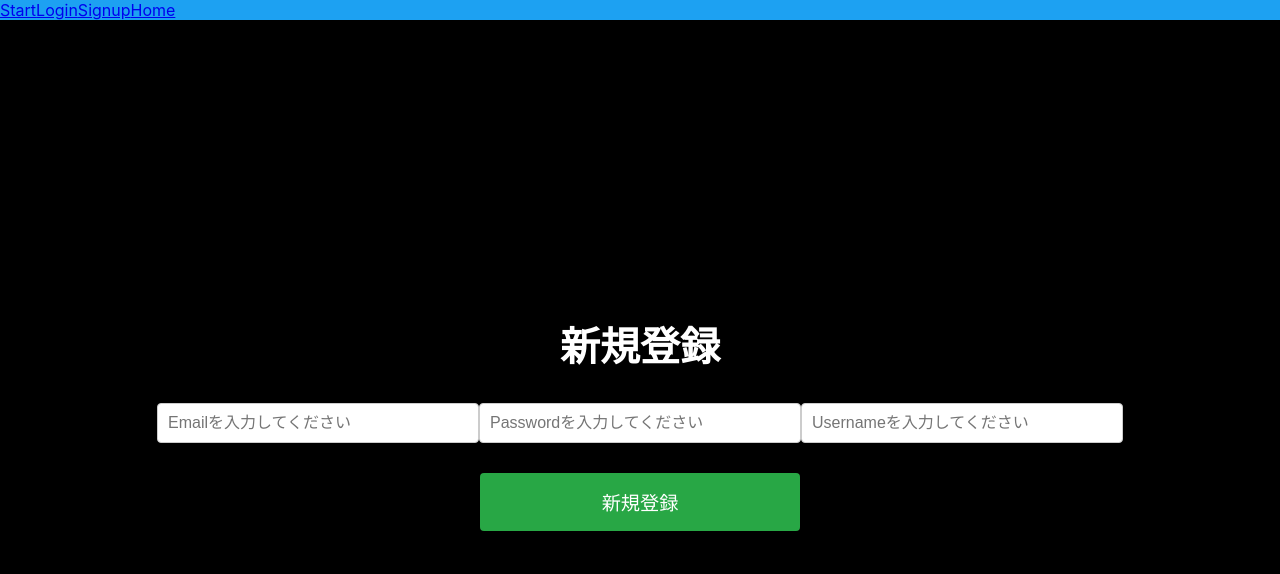
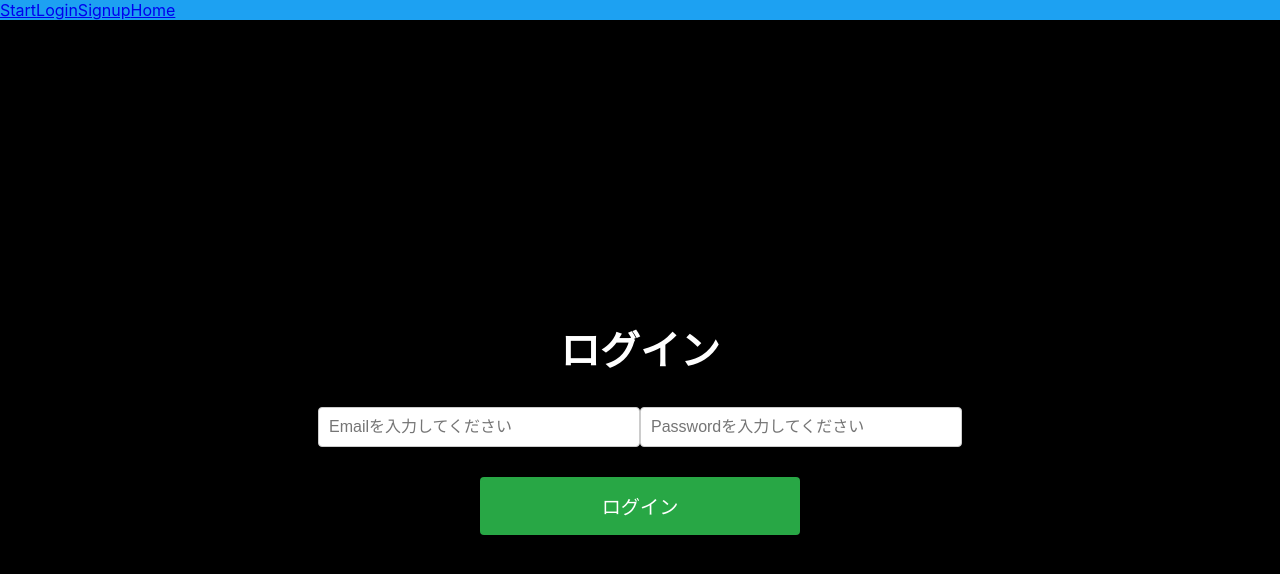
Before and after one commit to TS0428/hackathon-frontend, a React (Create React App) app in the folder frontend/: page /signup in a window 1280 px wide. Shown: the top 574 px of the page. Built offline with nearby package versions, Linux system fonts and the light colour scheme.

Commit message:
チェックよし！

```diff
--- a/frontend/src/components/Login.tsx
+++ b/frontend/src/components/Login.tsx
@@ -4,33 +4,38 @@ import { signInWithEmailAndPassword } from 'firebase/auth';
 import { UserCredential } from 'firebase/auth';
 import { auth } from '../firebase';
 import '../App.css'; // CSSファイルのインポート
-import axios  from 'axios';
+import axios from 'axios';
 
 export const Login: React.FC = () => {
   const [email, setEmail] = useState('');
   const [password, setPassword] = useState('');
   const navigate = useNavigate();
 
-
   const handleEmailLogin = async (e: React.FormEvent) => {
     e.preventDefault();
-    try{
-      const userCredential : UserCredential = await signInWithEmailAndPassword(auth, email, password)
+    try {
+      // Firebaseを使ってユーザーのサインインを行う
+      const userCredential: UserCredential = await signInWithEmailAndPassword(auth, email, password);
       const userEmail = userCredential.user.email;
 
       if (!userEmail) {
         throw new Error("メールが取得できませんでした。");
       }
 
-      const res = await axios.get('http://localhost:8080/user/select?user_name=${userName}&email=${userEmail}');
+      // サーバーからユーザー情報を取得するためにGETリクエストを送る
+      const res = await axios.get(`http://localhost:8080/user/select?email=${userEmail}`); // クエリパラメータにメールアドレスを使用
       const userId = res.data.id;
+      const userName = res.data.user_name;
+
+      // ローカルストレージにユーザー情報を保存する
+      localStorage.setItem('user_id', userId);
+      localStorage.setItem('user_name', userName);
 
       console.log('User data:', res.data);
-        navigate('/home?id=${userId}');
-
-    } catch(error)  {
-        console.error(error);
-      }
+      navigate('/home'); // ユーザーがホームページにリダイレクトされる
+    } catch (error) {
+      console.error(error);
+    }
   };
 
   return (
--- a/frontend/src/components/Signup.tsx
+++ b/frontend/src/components/Signup.tsx
@@ -1,63 +1,44 @@
 import React, { useState } from 'react';
+import { useNavigate } from 'react-router-dom';
+import { signInWithEmailAndPassword } from 'firebase/auth';
+import { UserCredential } from 'firebase/auth';
+import { auth } from '../firebase';
+import '../App.css'; // CSSファイルのインポート
 import axios from 'axios';
-import { useNavigate } from 'react-router-dom';
-import { auth } from '../firebase'; // Firebaseの設定ファイルをインポート
-import { createUserWithEmailAndPassword } from 'firebase/auth';
-import '../App.css'; // CSSファイルのインポート
 
-export const Signup: React.FC = () => {
-  const [email, setEmail] = useState<string>('');
-  const [password, setPassword] = useState<string>('');
-  const [userName, setUserName] = useState<string>('');
-  const [emailError, setEmailError] = useState<string>('');
-  const [passwordError, setPasswordError] = useState<string>('');
+export const Login: React.FC = () => {
+  const [email, setEmail] = useState('');
+  const [password, setPassword] = useState('');
   const navigate = useNavigate();
 
-  const handleEmailSignup = async (e: React.FormEvent) => {
+  const handleEmailLogin = async (e: React.FormEvent) => {
     e.preventDefault();
-    setEmailError('');
-    setPasswordError('');
+    try {
+      const userCredential: UserCredential = await signInWithEmailAndPassword(auth, email, password);
+      const userEmail = userCredential.user.email;
 
-    if (password.length < 6) {
-      setPasswordError('パスワードは6文字以上である必要があります');
-      return;
-    }
+      if (!userEmail) {
+        throw new Error("メールが取得できませんでした。");
+      }
 
-    try {
-      // Firebaseでユーザーを作成
-      const userCredential = await createUserWithEmailAndPassword(auth, email, password);
-      const user = userCredential.user;
+      const res = await axios.get(`http://localhost:8080/user/select?email=${userEmail}`);
+      const userId = res.data.id;
+      const userName = res.data.user_name;
 
-      // ユーザー情報をサーバーにポスト
-      await axios.post('http://localhost:8080/user', {
-        user_name: userName,
-        email: email,
-      });
-
-      // ユーザー情報を取得
-      const res = await axios.get(`http://localhost:8080/user/select?user_name=${userName}&email=${email}`);
-      const userId = res.data.id;
-
-      // ユーザーIDとユーザー名をlocalStorageに保存
-      localStorage.setItem('user_id', userId.toString());
+      localStorage.setItem('user_id', userId);
       localStorage.setItem('user_name', userName);
 
-      // 登録完了後の処理
+      console.log('User data:', res.data);
       navigate('/home');
-    } catch (error: any) {
-      console.error('Error during registration:', error);
-      if (error.code === 'auth/email-already-in-use') {
-        setEmailError('このメールアドレスは既に使用されています');
-      } else {
-        setEmailError('登録中にエラーが発生しました');
-      }
+    } catch (error) {
+      console.error(error);
     }
   };
 
   return (
-    <div className="signup-container">
-      <h1>新規登録</h1>
-      <form onSubmit={handleEmailSignup}>
+    <div className="login-container">
+      <h2>ログイン</h2>
+      <form onSubmit={handleEmailLogin}>
         <input
           type="email"
           value={email}
@@ -65,7 +46,6 @@ export const Signup: React.FC = () => {
           placeholder="Emailを入力してください"
           className="input-field"
         />
-        {emailError && <p className="error-text">{emailError}</p>}
         <input
           type="password"
           value={password}
@@ -73,18 +53,10 @@ export const Signup: React.FC = () => {
           placeholder="Passwordを入力してください"
           className="input-field"
         />
-        {passwordError && <p className="error-text">{passwordError}</p>}
-        <input
-          type="text"
-          value={userName}
-          onChange={(e) => setUserName(e.target.value)}
-          placeholder="Usernameを入力してください"
-          className="input-field"
-        />
-        <button type="submit" className="submit-button">新規登録</button>
+        <button type="submit" className="submit-button">ログイン</button>
       </form>
     </div>
   );
 };
 
-export default Signup;
+export default Login;
```
Also changed, not shown: frontend/src/home_icon.jpeg (deleted).
